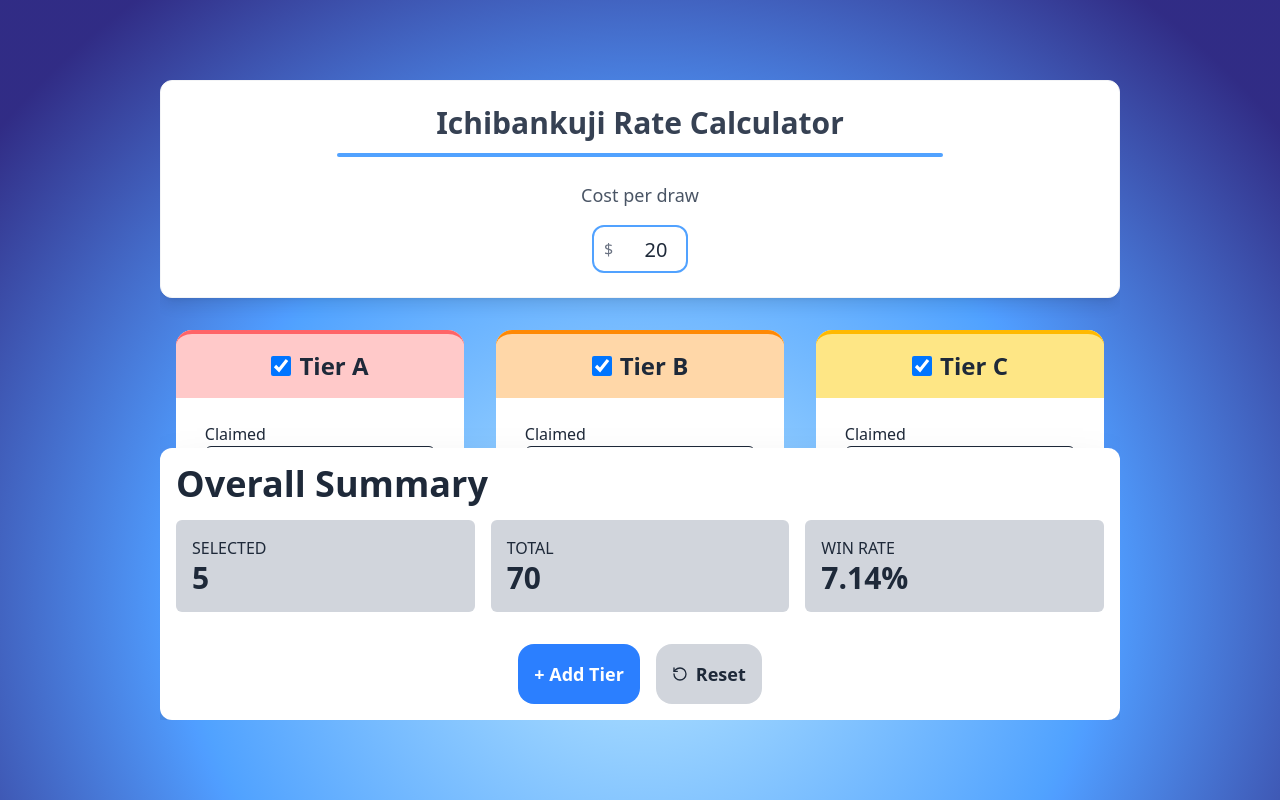
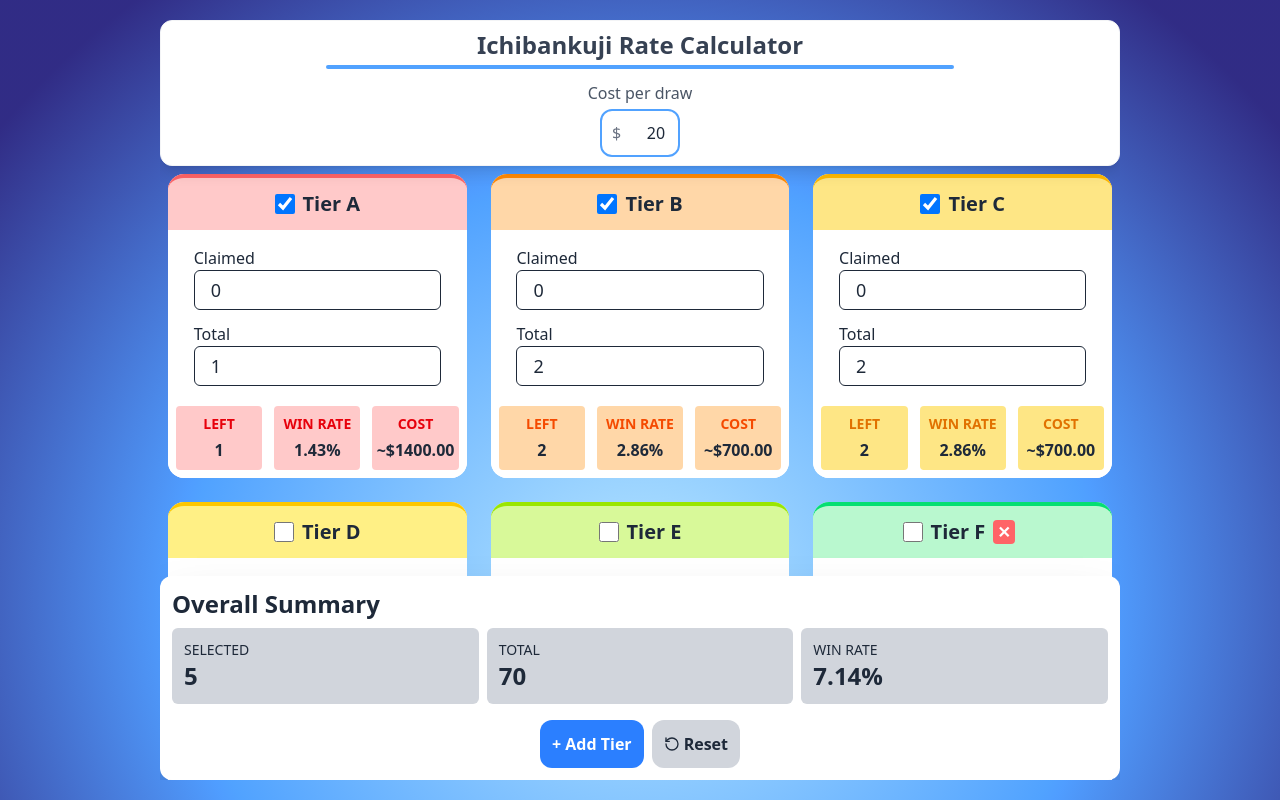
Before and after one commit to andy02chen/ichibankuji_calculator, a React (Vite) app: page / in a window 1280 px wide. Built offline with nearby package versions, Linux system fonts and the light colour scheme.

Commit message:
some fixes to sizes on 1080p

```diff
--- a/src/App.tsx
+++ b/src/App.tsx
@@ -5,7 +5,7 @@ function App() {
     <div className="min-h-[100dvh] w-screen flex items-center justify-center
     bg-radial-[at_50%_75%] from-sky-200 via-blue-400 to-indigo-900 to-90% text-gray-800
     pb-[env(safe-area-inset-bottom)]">
-      <div className="overflow-auto max-h-[95dvh] sm:max-h-[80vh] w-11/12 sm:w-5/6 max-w-[95vw] sm:max-w-[75vw] select-none">
+      <div className="overflow-auto max-h-[95dvh] w-11/12 sm:w-5/6 max-w-[95vw] sm:max-w-[75vw] select-none">
         <Rates />
       </div>
     </div>
--- a/src/components/Prizes.tsx
+++ b/src/components/Prizes.tsx
@@ -114,21 +114,21 @@ export default function Prizes({
         const chance = totalPrizes > 0 ? ((remaining / totalPrizes) * 100): 0;
 
         return (
-          <div key={tier.id} className="bg-white rounded-2xl">
-            <div className={`${tierBGColors[tier.id]} text-3xl mb-2 rounded-t-2xl p-2 sm:p-4 border-t-4 ${tierColors[tier.id]}`}>
+          <div key={tier.id} className="bg-white rounded-xl lg:rounded-2xl">
+            <div className={`${tierBGColors[tier.id]} text-xl lg:text-2xl mb-1 rounded-t-xl lg:rounded-t-2xl p-2 sm:p-3 border-t-4 ${tierColors[tier.id]}`}>
               <div className="flex justify-center items-center">
                 <input
                   type="checkbox"
                   id={tier.id + "_checked"}
                   checked={tier.want}
-                  className="mr-2 w-5 h-5 text-blue-600 bg-white border-2 border-gray-300 rounded checked:bg-blue-600 checked:border-blue-600 cursor-pointer"
+                  className="mr-2 w-4 h-4 lg:w-5 lg:h-5 text-blue-600 bg-white border-2 border-gray-300 rounded checked:bg-blue-600 checked:border-blue-600 cursor-pointer"
                   onChange={(e) => {
                     handleUpdateSelections(tierName, e.target.checked);
                   }}
                 />
-                <label className="text-xl md:text-2xl cursor-pointer font-bold" htmlFor={tier.id + "_checked"}>Tier {tierName}</label>
+                <label className="text-base md:text-lg lg:text-xl cursor-pointer font-bold" htmlFor={tier.id + "_checked"}>Tier {tierName}</label>
                 {(Object.keys(prizeTiers).length === tier.id && tier.id !== 1) &&
-                (<button className="cursor-pointer bg-red-400 text-white font-bold px-1.5 rounded-sm hover:bg-red-600 mx-2"
+                (<button className="cursor-pointer bg-red-400 text-white font-bold px-1 rounded-sm hover:bg-red-600 mx-1 lg:mx-2 text-sm lg:text-base"
                 onClick={() => handleRemoveTier()}>
                   &#10005;
                 </button>)
@@ -137,17 +137,17 @@ export default function Prizes({
                 }
               </div>
             </div>
-            <div className="p-2 sm:p-4 text-left">
-              <div className="flex flex-col items-center justify-center gap-4 w-full">
+            <div className="p-2 sm:p-3 text-left">
+              <div className="flex flex-col items-center justify-center gap-2 sm:gap-3 w-full">
                 <div className="w-[90%]">
-                  <h1>
+                  <h1 className="text-sm lg:text-base">
                     Claimed
                   </h1>
                   <input
                     type="number"
                     id={tier.id + '_available'}
                     name={tier.id + '_available'}
-                    className="border w-full h-12 md:h-16 text-xl rounded-md pl-4"
+                    className="border w-full h-10 text-base lg:text-lg rounded-md pl-3 lg:pl-4"
                     min="0"
                     max={tier.prizes}
                     value={tier.unclaimed}
@@ -164,14 +164,14 @@ export default function Prizes({
                   />
                 </div>
                 <div className="w-[90%]">
-                  <h1>
+                  <h1 className="text-sm lg:text-base">
                     Total
                   </h1>
                   <input
                     type="number"
                     id={tier.id + '_total'}
                     name={tier.id + '_total'}
-                    className="border w-full h-12 md:h-16 text-xl rounded-md pl-4"
+                    className="border w-full h-10 text-base lg:text-lg rounded-md pl-3 lg:pl-4"
                     min={0}
                     max={100}
                     value={tier.prizes}
@@ -190,16 +190,16 @@ export default function Prizes({
               </div>
             </div>
 
-            <div className={`bg-white p-2 grid grid-cols-3 gap-2 lg:gap-4 lg:p-4 rounded-b-2xl`}>
+            <div className={`bg-white p-1 sm:p-2 grid grid-cols-3 gap-1 sm:gap-2 lg:gap-3 rounded-b-xl lg:rounded-b-2xl`}>
               {['LEFT', 'WIN RATE', 'COST'].map((label) => (
                 <div
                   key={label}
-                  className={`${tierBGColors[tier.id]} rounded p-3 flex flex-col items-center`}
+                  className={`${tierBGColors[tier.id]} rounded p-2 flex flex-col items-center`}
                 >
-                  <h1 className={`text-xs lg:text-xl mb-1 ${tierTextColors[tier.id]} font-bold`}>
+                  <h1 className={`text-xs lg:text-sm mb-1 ${tierTextColors[tier.id]} font-bold`}>
                     {label}
                   </h1>
-                  <h1 className="font-bold text-base lg:text-2xl">
+                  <h1 className="font-bold text-sm sm:text-base">
                     {label === 'LEFT' && remaining}
                     {label === 'WIN RATE' && `${chance.toFixed(2)}%`}
                     {label === 'COST' && chance > 0 && `~$${(100/chance * cost).toFixed(2)}`}
--- a/src/components/Rates.tsx
+++ b/src/components/Rates.tsx
@@ -109,14 +109,15 @@ export default function Rates() {
 
   return(
     <div className="text-center flex flex-col">
-      <div className="sticky top-0 z-10 p-2 lg:p-6 shadow-lg sm:rounded-xl bg-white
+      {/* Header Section */}
+      <div className="sticky top-0 z-10 p-2 shadow-lg sm:rounded-xl bg-white
       backdrop-blur-sm border border-gray-100">
-        <h1 className="text-xl md:text-3xl font-bold text-gray-700 mb-2 lg:mb-6 text-center">
+        <h1 className="text-xl md:text-2xl lg:text-2xl font-bold text-gray-700 mb-1 lg:mb-3 text-center">
           Ichibankuji Rate Calculator
-          <div className="w-2/3 h-1 mx-auto mt-3 bg-blue-400 rounded-full"></div>
+          <div className="w-2/3 h-1 mx-auto mt-1 bg-blue-400 rounded-full"></div>
         </h1>
-        <div className="flex flex-col items-center gap-2 sm:gap-4">
-          <label htmlFor="rate" className="text-md md:text-lg text-gray-600 font-medium">
+        <div className="flex flex-col items-center gap-1">
+          <label htmlFor="rate" className="text-sm md:text-base text-gray-600 font-medium">
             Cost per draw
           </label>
           <div className="relative">
@@ -125,7 +126,7 @@ export default function Rates() {
               type="number"
               id="rate"
               name="rate"
-              className="pl-8 w-24 h-8 sm:h-12 text-center text-xl border-2 rounded-xl
+              className="pl-8 w-20 h-8 sm:h-10 lg:h-12 text-center text-lg lg:text-base border-2 rounded-xl
               focus:border-blue-400 focus:ring-2 focus:outline-none focus:ring-blue-100 transition-all border-blue-400"
               min="0"
               step="0.01"
@@ -135,7 +136,9 @@ export default function Rates() {
           </div>
         </div>
       </div>
-      <div className="grid grid-cols-1 sm:grid-cols-2 lg:grid-cols-3 gap-8 overflow-auto sm:px-4 mb-4 mt-4 sm:mb-8 sm:mt-8">
+
+      {/* Prize Tiers Grid */}
+      <div className="grid grid-cols-1 sm:grid-cols-2 lg:grid-cols-3 gap-4 sm:gap-6 overflow-auto px-2 my-2 ">
         <Prizes
           prizeTiers={prizeTiers}
           totalPrizes={totalPrizes}
@@ -147,47 +150,46 @@ export default function Rates() {
         />
       </div>
 
-      <div className="sticky bottom-0 z-10 p-2 sm:p-4 bg-white shadow-2xl sm:rounded-xl text-left overflow-x-hidden
-      flex flex-col gap-2 sm:gap-4">
-        <h1 className="font-bold text-xl sm:text-4xl">
+      {/* Footer Section */}
+      <div className="sticky bottom-0 z-10 p-2 sm:p-3 bg-white shadow-2xl sm:rounded-xl text-left overflow-x-hidden
+      flex flex-col gap-1 sm:gap-2">
+        <h1 className="font-bold text-lg sm:text-2xl lg:text-2xl">
           Overall Summary
         </h1>
 
-        {/* Compact grid on mobile */}
-        <div className="grid grid-cols-3 gap-2 sm:gap-4 sm:mb-4">
-          <div className="bg-gray-300 p-2 sm:p-4 rounded-md">
-            <h1 className="text-xs sm:text-base">SELECTED</h1>
-            <h1 className="text-base sm:text-3xl font-bold">{selectedPrizes}</h1>
+        <div className="grid grid-cols-3 gap-1 sm:gap-2">
+          <div className="bg-gray-300 p-2 sm:p-3 rounded-md">
+            <h1 className="text-xs sm:text-sm">SELECTED</h1>
+            <h1 className="text-sm sm:text-xl lg:text-2xl font-bold">{selectedPrizes}</h1>
           </div>
-          <div className="bg-gray-300 p-2 sm:p-4 rounded-md">
-            <h1 className="text-xs sm:text-base">TOTAL</h1>
-            <h1 className="text-base sm:text-3xl font-bold">{totalPrizes}</h1>
+          <div className="bg-gray-300 p-2 sm:p-3 rounded-md">
+            <h1 className="text-xs sm:text-sm">TOTAL</h1>
+            <h1 className="text-sm sm:text-xl lg:text-2xl font-bold">{totalPrizes}</h1>
           </div>
-          <div className="bg-gray-300 p-2 sm:p-4 rounded-md">
-            <h1 className="text-xs sm:text-base">WIN RATE</h1>
-            <h1 className="text-base sm:text-3xl font-bold">
+          <div className="bg-gray-300 p-2 sm:p-3 rounded-md">
+            <h1 className="text-xs sm:text-sm">WIN RATE</h1>
+            <h1 className="text-sm sm:text-xl lg:text-2xl font-bold">
               {totalPrizes > 0 ? ((1 - ((totalPrizes - selectedPrizes) / totalPrizes)) * 100).toFixed(2) + '%' : 'N/A'}
             </h1>
           </div>
         </div>
 
-        {/* Stack buttons vertically on mobile */}
-        <div className="flex flex-col sm:flex-row items-center justify-center gap-2 sm:gap-4">
+        <div className="flex flex-col sm:flex-row items-center justify-center gap-1 sm:gap-2 mt-1 sm:mt-2">
           {Object.keys(prizeTiers).length < 26 && (
             <button
-              className="w-full sm:w-auto p-2 sm:p-4 bg-blue-500 hover:bg-blue-600 cursor-pointer rounded-xl
-              sm:rounded-2xl text-white font-bold text-sm sm:text-lg"
+              className="w-full sm:w-auto p-1 sm:p-2 lg:p-3 bg-blue-500 hover:bg-blue-600 cursor-pointer rounded-lg
+              sm:rounded-xl text-white font-bold text-xs sm:text-sm lg:text-base"
               onClick={() => handleAddTier()}
             >
               + Add Tier
             </button>
           )}
           <button
-            className="w-full sm:w-auto p-2 sm:p-4 bg-gray-300 hover:bg-gray-400 cursor-pointer
-            rounded-xl sm:rounded-2xl text-gray-800 font-bold flex items-center justify-center text-sm sm:text-lg"
+            className="w-full sm:w-auto p-1 sm:p-2 lg:p-3 bg-gray-300 hover:bg-gray-400 cursor-pointer
+            rounded-lg sm:rounded-xl text-gray-800 font-bold flex items-center justify-center text-xs sm:text-sm lg:text-base"
             onClick={() => handleResetAll()}
           >
-            <RotateCcw className="mr-2 h-3 sm:h-4 w-3 sm:w-4" />
+            <RotateCcw className="mr-1 h-3 sm:h-4 w-3 sm:w-4" />
             Reset
           </button>
         </div>
```
